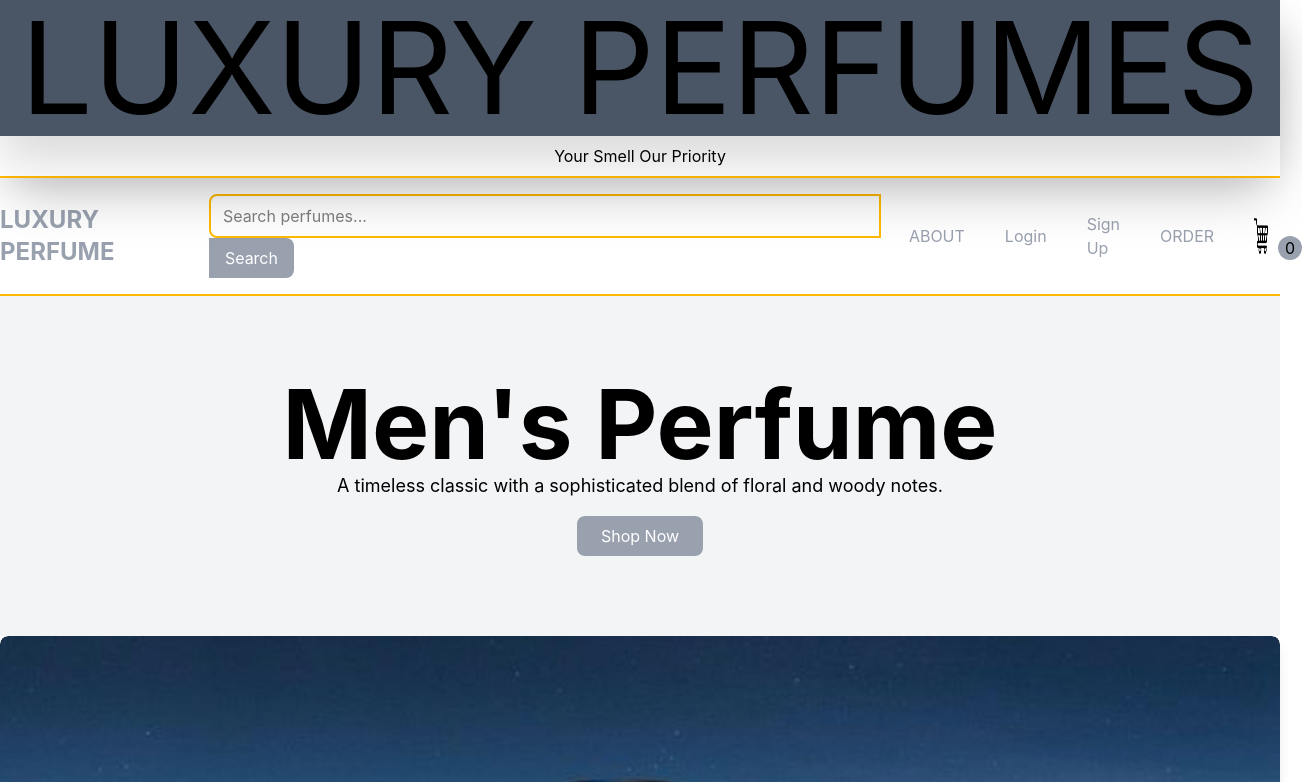
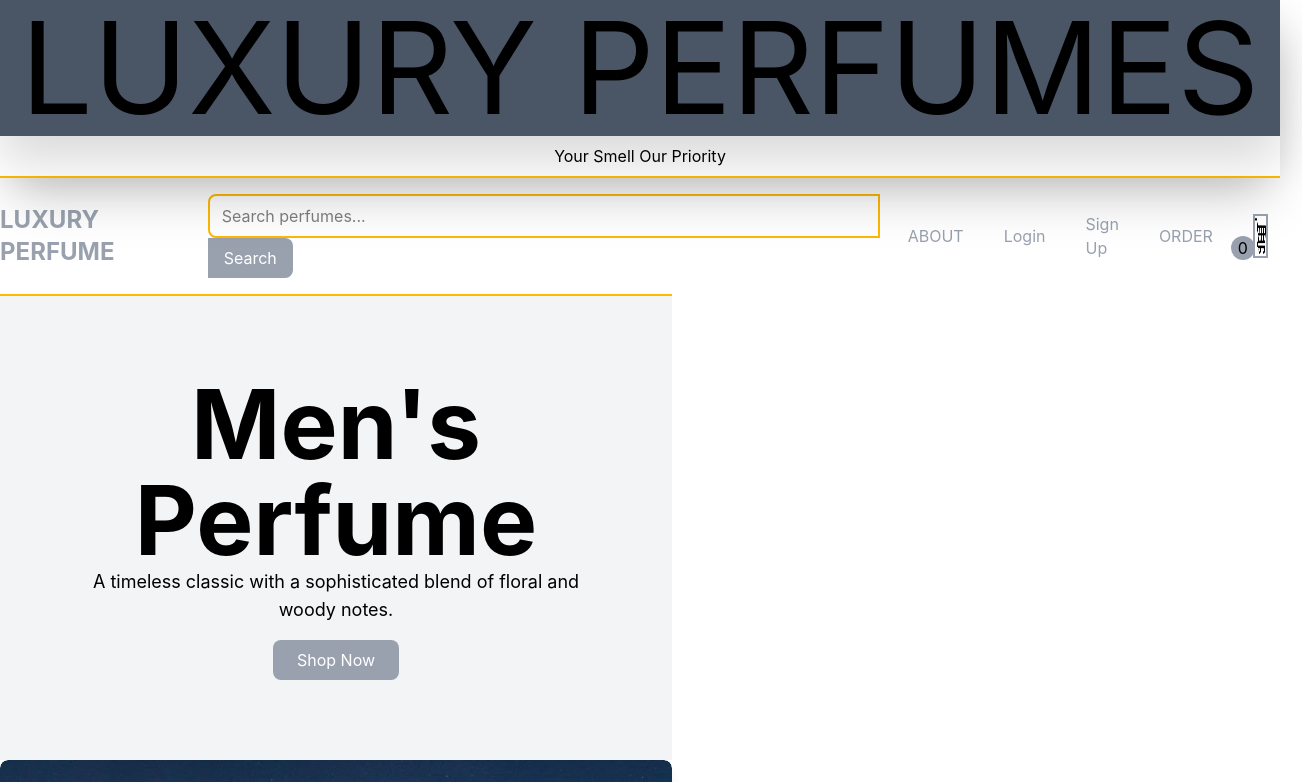
Before and after one commit to aatijani84-blip/Luxury-Perfumes, a React (Vite) app: page / in a window 1280 px wide. Shown: the top 782 px of the page, 1302 px wide, since content can reach past the window. Built offline with nearby package versions, Linux system fonts and the light colour scheme.

Commit message:
testing 3

```diff
--- a/src/Component/HomePage.jsx
+++ b/src/Component/HomePage.jsx
@@ -54,9 +54,10 @@ export function HomePage() {
                     <NavLink to = "/cart"
                     className = {({isActive}) =>
                                 isActive ? 'text-red-400 cursor-pointer font-bold px-3 py-2' : 'hover:text-gray-600 relative cursor-pointer px-3 py-2 text-gray-400 transition-colors duration-200'}>
-                        <div className="relative inline-block">
+                        <div className="relative inline-block border-2">
                         <img src="/Cart.jpg" alt="Cart" className="relative inline-block h-10 w-10 bg-gray-100" />
-                        <div className="absolute lg:top-5/10 left-6 bg-gray-400 text-black rounded-full h-6 w-6 flex items-center justify-center sm:top-5/10 sm:left-6">0
+                        <div className="absolute lg:top-5/10 left-6 bg-gray-400 text-black rounded-full h-6 w-6 flex items-center justify-center sm:-top-5/10 sm:-left-6">
+                        0
                         </div>
                         </div>
                     </NavLink>
@@ -64,7 +65,7 @@ export function HomePage() {
                 </nav>
             </div>
 
-            <div className = 'grid lg:grid-cols-[500px_minmax(900px,1fr)] md:grid-cols-[300px_minmax(500px,900px)] sm:flex sm:justify-center sm:items-center sm:flex-col border-y-2 gap-x-1 min-h-152 border-b-amber-400 border-t-amber-400 sm:col-span-3' >
+            <div className = 'grid lg:grid-cols-[500px_minmax(900px,1fr)] md:grid-cols-[300px_minmax(500px,900px)] sm:flex sm:justify-center sm:items-center sm:flex-col sm:max-w-2xl border-y-2 gap-x-1 min-h-152 border-b-amber-400 border-t-amber-400 sm:col-span-3' >
 
                 <div className="flex items-center justify-center h-full w-full">
                     <Description />
```
